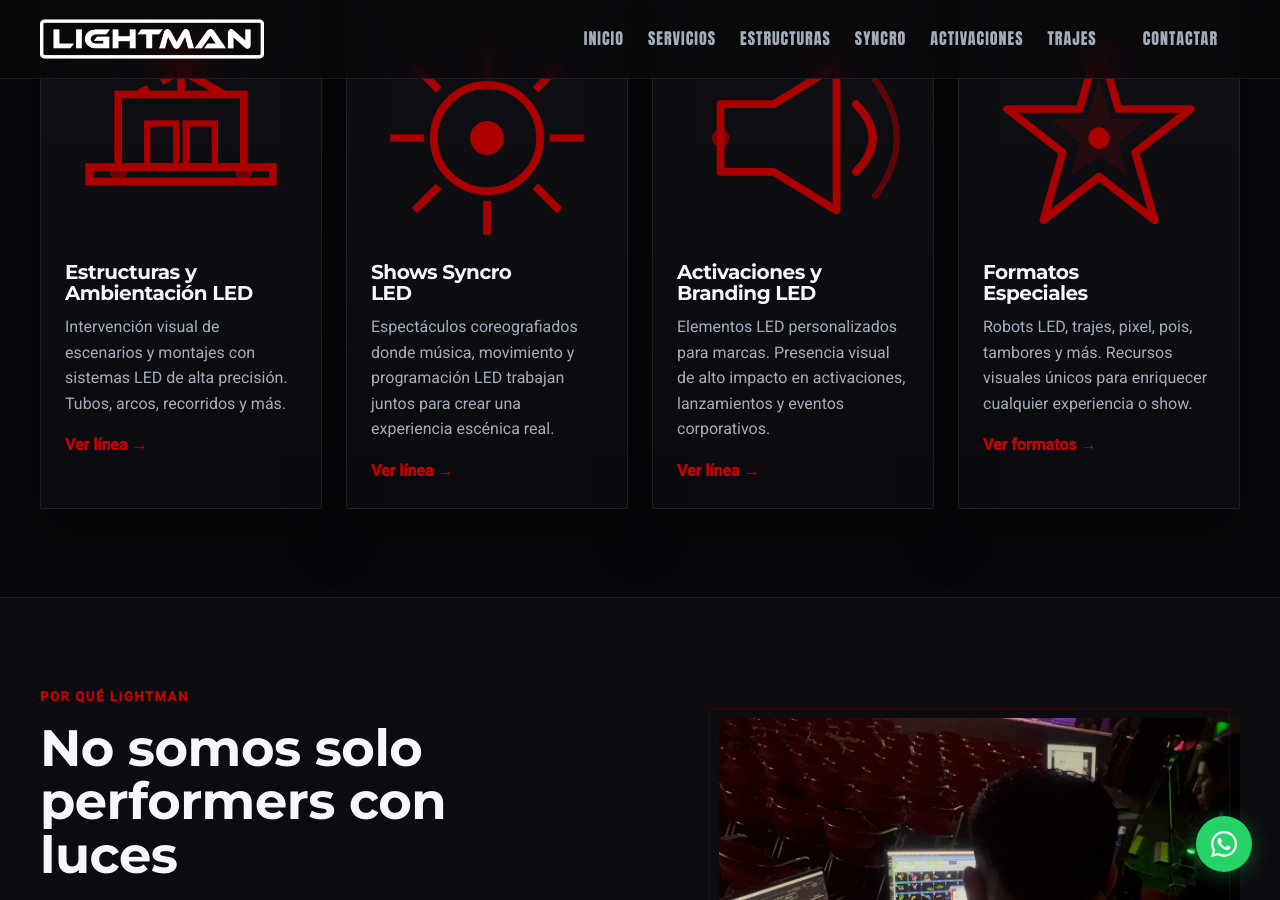
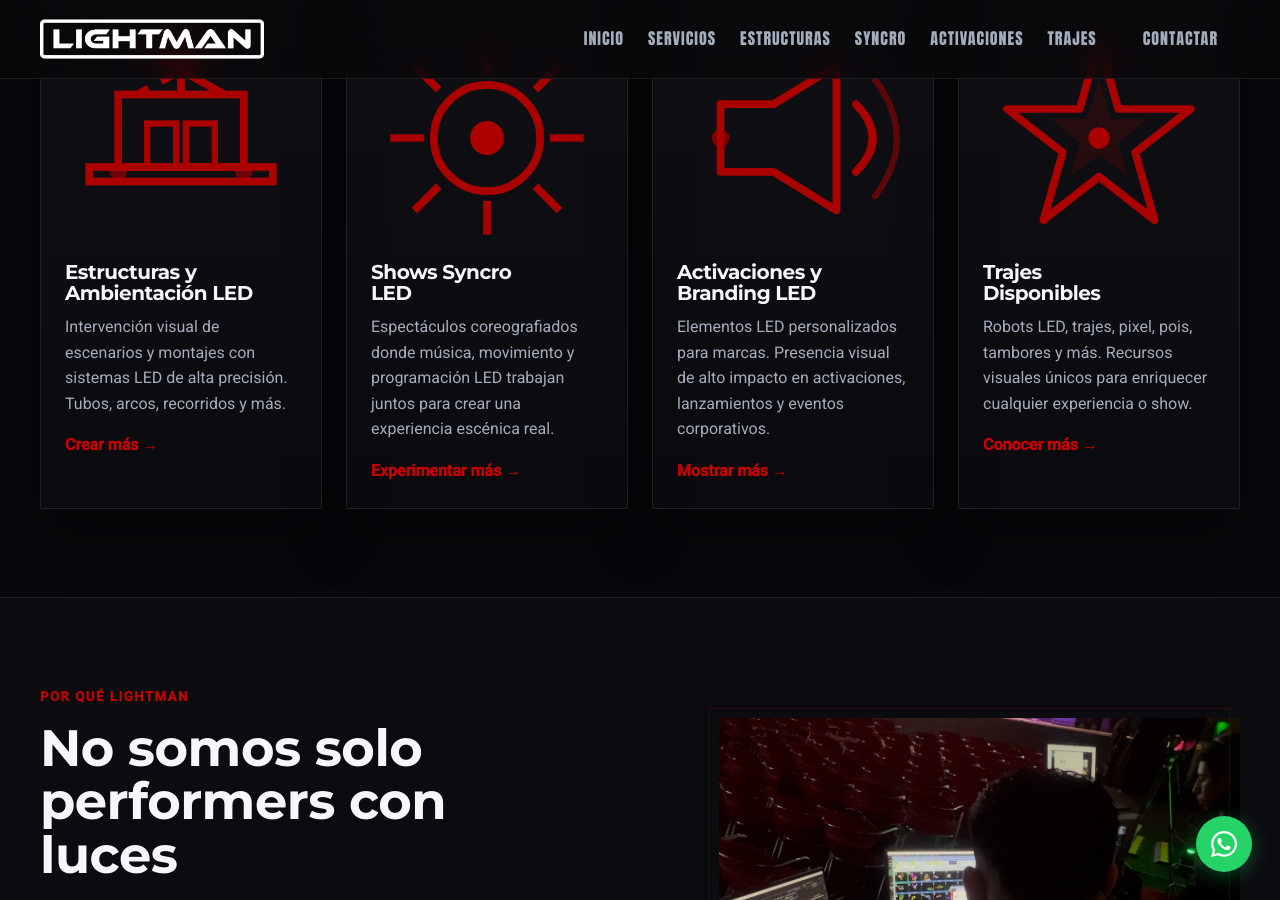
Before and after one commit to ZekturCh/LIGHTMAN, a Jekyll site: the page built from index.html, in a window 1280 px wide and 900 px high, scrolled down 1685 px. Built offline with Jekyll 4.4.1, drawn with Linux system fonts in a browser that asks for light colours.

Commit message:
Update index.html

```diff
--- a/index.html
+++ b/index.html
@@ -414,7 +414,7 @@ body_class: "page-home"
         <h3>Estructuras y<br>Ambientación LED</h3>
         <p>Intervención visual de escenarios y montajes con sistemas LED de alta precisión.
           Tubos, arcos, recorridos y más.</p>
-        <span class="text-link">Ver línea →</span>
+        <span class="text-link">Crear más →</span>
       </a>
 
       <!-- Shows -->
@@ -434,7 +434,7 @@ body_class: "page-home"
         <h3>Shows Syncro<br>LED</h3>
         <p>Espectáculos coreografiados donde música, movimiento y programación LED
           trabajan juntos para crear una experiencia escénica real.</p>
-        <span class="text-link">Ver línea →</span>
+        <span class="text-link">Experimentar más →</span>
       </a>
 
       <!-- Activaciones -->
@@ -451,10 +451,10 @@ body_class: "page-home"
         <h3>Activaciones y<br>Branding LED</h3>
         <p>Elementos LED personalizados para marcas. Presencia visual de alto impacto
           en activaciones, lanzamientos y eventos corporativos.</p>
-        <span class="text-link">Ver línea →</span>
+        <span class="text-link">Mostrar más →</span>
       </a>
 
-      <!-- Formatos -->
+      <!-- trajes -->
       <a href="/trajes.html" class="service-card service-card-link">
         <svg class="card-icon" viewBox="0 0 48 48" fill="none" xmlns="http://www.w3.org/2000/svg">
           <polygon points="24,4 28,18 43,18 31.5,27 35.5,41 24,32 12.5,41 16.5,27 5,18 20,18"
@@ -463,10 +463,10 @@ body_class: "page-home"
                    fill="rgb(170,0,0)" opacity=".14"/>
           <circle cx="24" cy="24" r="2.2" fill="rgb(170,0,0)"/>
         </svg>
-        <h3>Formatos<br>Especiales</h3>
+        <h3>Trajes<br>Disponibles</h3>
         <p>Robots LED, trajes, pixel, pois, tambores y más. Recursos visuales únicos
           para enriquecer cualquier experiencia o show.</p>
-        <span class="text-link">Ver formatos →</span>
+        <span class="text-link">Conocer más →</span>
       </a>
 
     </div>
```
